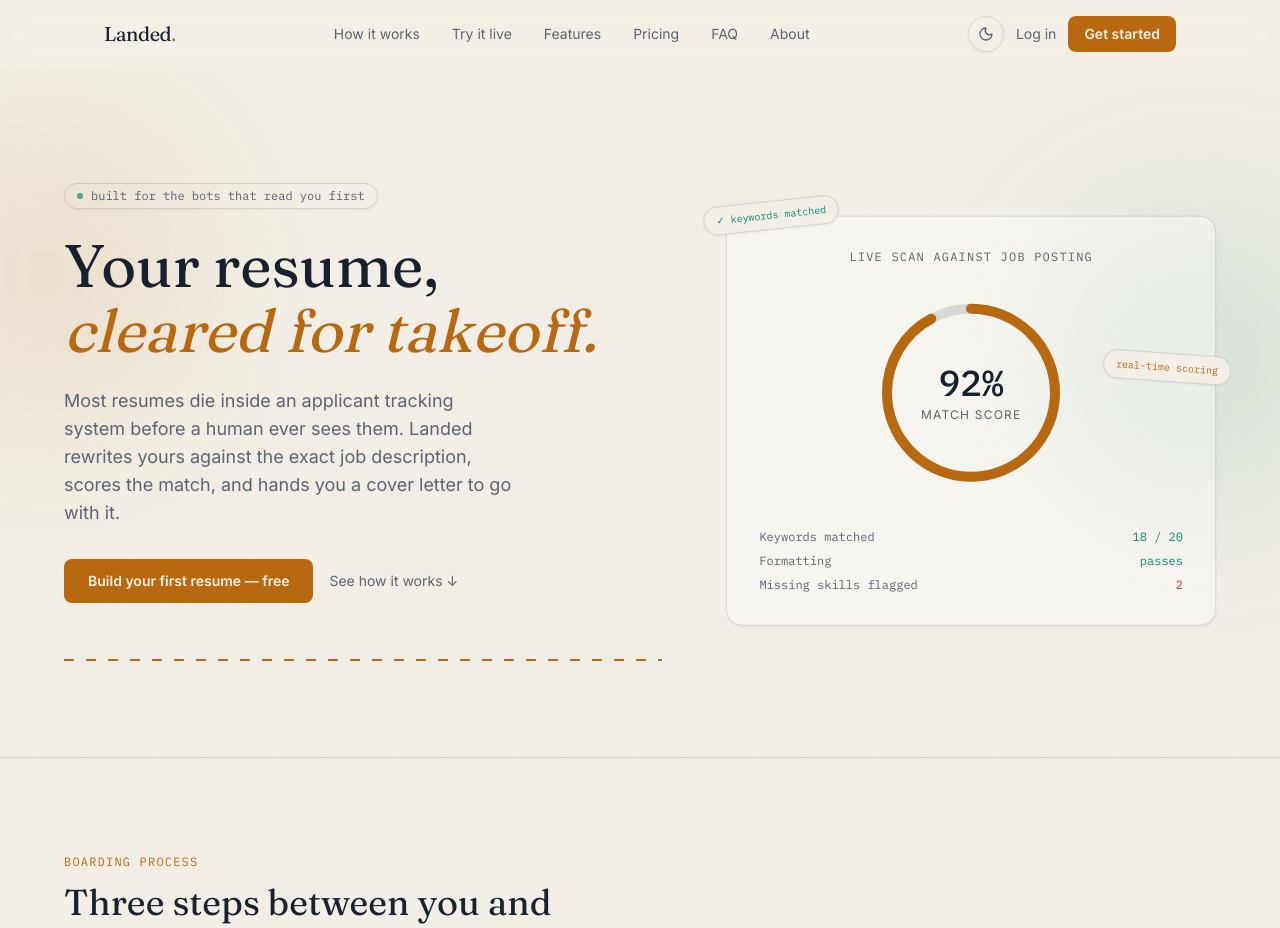
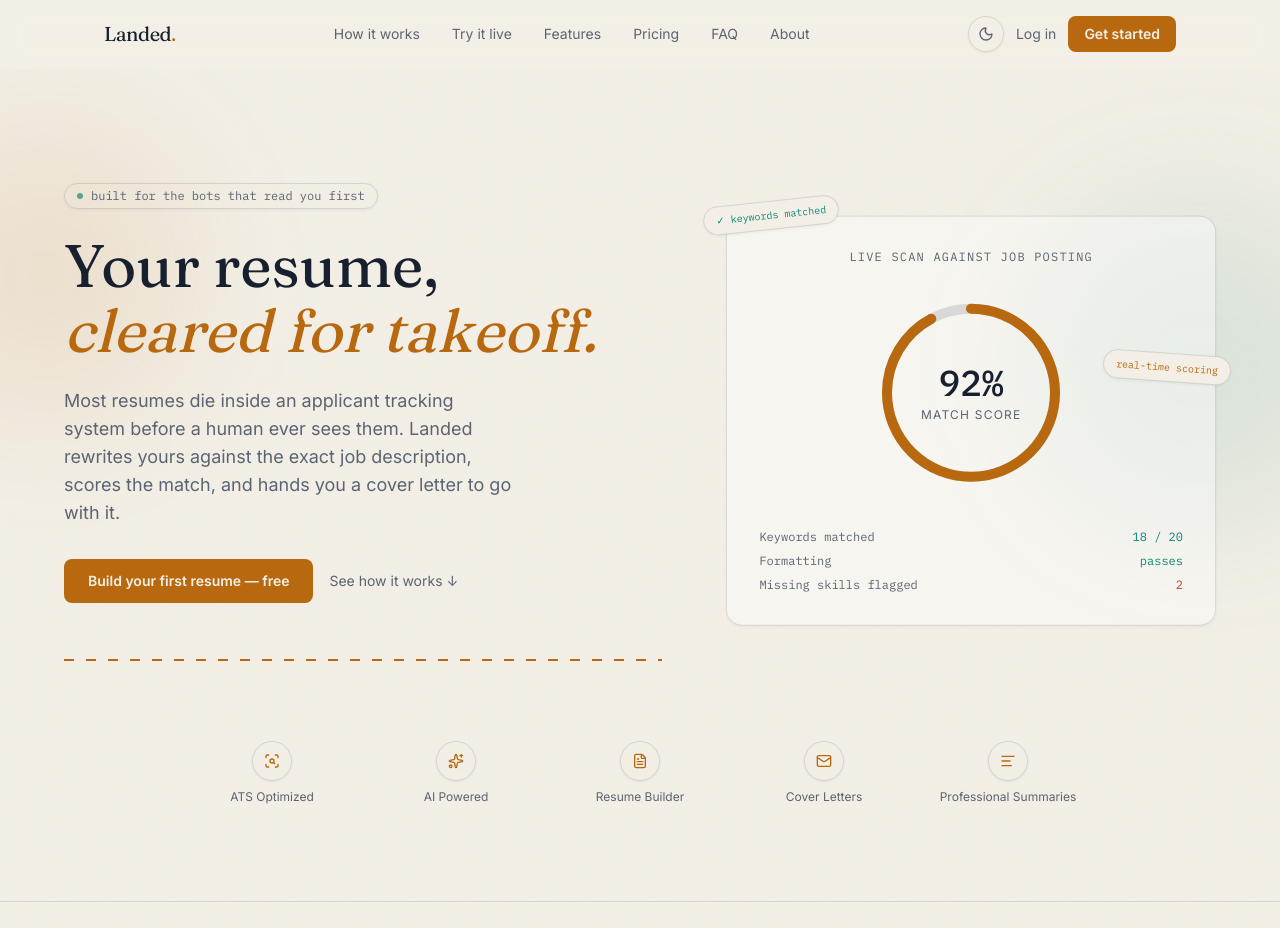
Before and after one commit to Mbilal-1050/landed, a Next.js app: page / in a window 1280 px wide. Shown: the top 928 px of the page. Built offline with nearby package versions, Linux system fonts and the light colour scheme.

Commit message:
Priority 5: add 5-icon feature row to hero (ATS Optimized, AI Powered, Resume Builder, Cover Letters, Professional Summaries); confirmed consistent brand palette site-wide

```diff
--- a/src/components/Hero.tsx
+++ b/src/components/Hero.tsx
@@ -2,6 +2,7 @@
 
 import Link from "next/link";
 import { motion } from "framer-motion";
+import { ScanSearch, Sparkles, FileText, Mail, AlignLeft } from "lucide-react";
 import ATSGauge from "./ATSGauge";
 
 export default function Hero() {
@@ -135,6 +136,28 @@ export default function Hero() {
           </div>
         </motion.div>
       </div>
+
+      <motion.div
+        initial={{ opacity: 0, y: 16 }}
+        animate={{ opacity: 1, y: 0 }}
+        transition={{ delay: 1.8, duration: 0.6 }}
+        className="mx-auto mt-20 grid max-w-4xl grid-cols-2 gap-6 sm:grid-cols-5"
+      >
+        {[
+          { icon: ScanSearch, label: "ATS Optimized" },
+          { icon: Sparkles, label: "AI Powered" },
+          { icon: FileText, label: "Resume Builder" },
+          { icon: Mail, label: "Cover Letters" },
+          { icon: AlignLeft, label: "Professional Summaries" },
+        ].map((f) => (
+          <div key={f.label} className="flex flex-col items-center gap-2 text-center">
+            <div className="grid h-10 w-10 place-items-center rounded-full border border-line text-amber">
+              <f.icon size={16} />
+            </div>
+            <span className="text-xs text-fog-dim">{f.label}</span>
+          </div>
+        ))}
+      </motion.div>
     </section>
   );
 }
```
